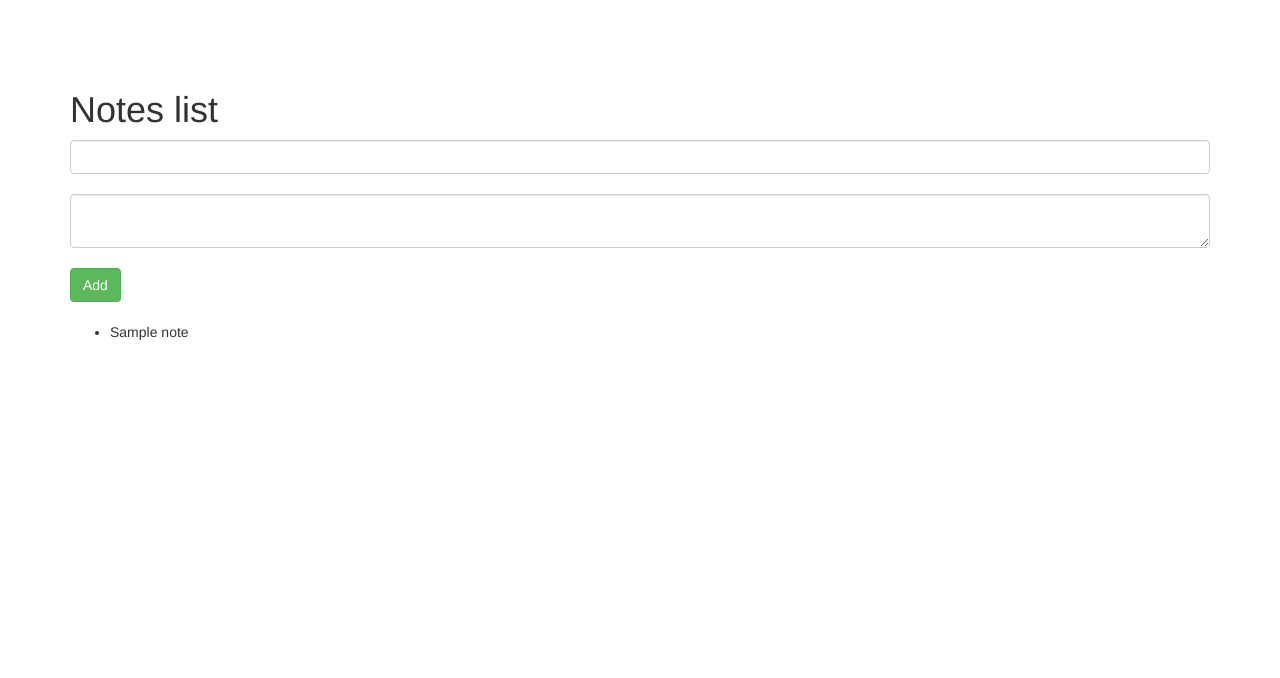
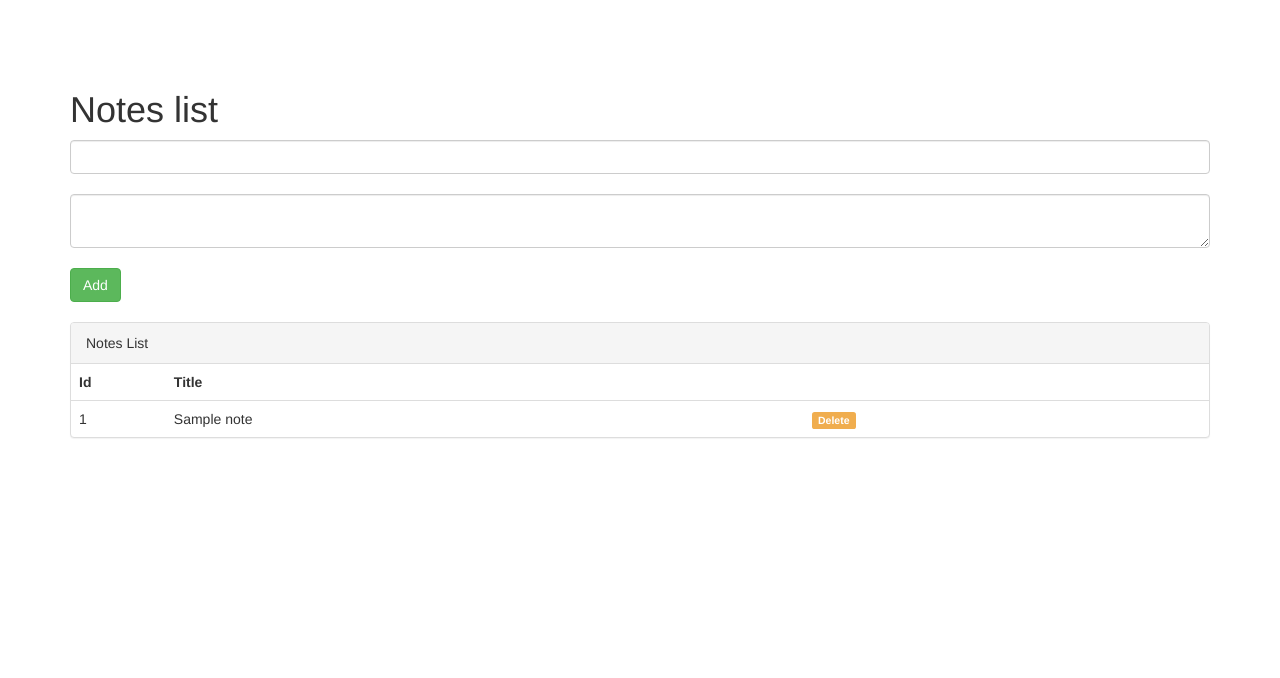
Before and after one commit to miks1108/webseo9_yii, a Yii app: template views/notes/list.php in a window 1280 px wide. Shown: the top 678 px of the page. Run offline with PHP 8.4 and a stand-in for Yii, Linux system fonts and the light colour scheme; the template is opened without the code that fills it: most values are stand-ins (such as "Sample title", 1, 10 or a date in 2020); data that the repository does not hold is empty; some libraries are stand-ins or nearby versions.

Commit message:
notes list bootstrap table

```diff
--- a/views/notes/list.php
+++ b/views/notes/list.php
@@ -11,8 +11,24 @@
 
 <br>
 
-<ul>
-    <? foreach($notes as $note) { ?>
-        <li><?=$note->title?></li>
-    <? } ?>
-</ul>
+<div class="panel panel-default">
+    <div class="panel-heading">Notes List</div>
+    <table class="table">
+        <tr>
+            <th>Id</th>
+            <th>Title</th>
+        </tr>
+
+        <? foreach($notes as $note) { ?>
+            <tr>
+                <td class="col-md-1"><?=$note->id?></td>
+                <td><?=$note->title?></td>
+                <td>
+                    <a href="/notes/del?id=<?=$note->id?>" class="label label-warning">
+                        Delete
+                    </a>
+                </td>
+            </tr>
+        <? } ?>
+    </table>
+</div>
```
